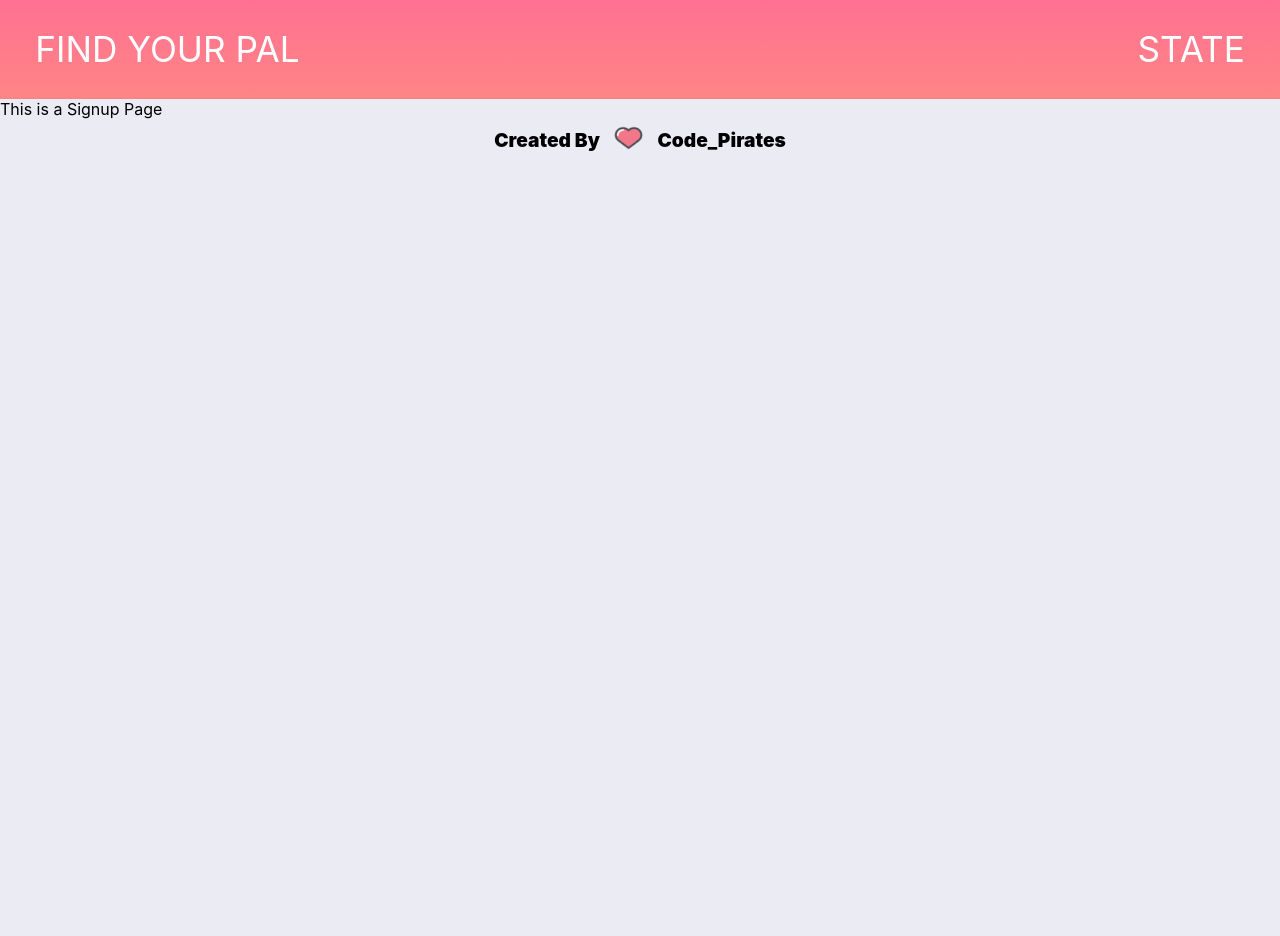
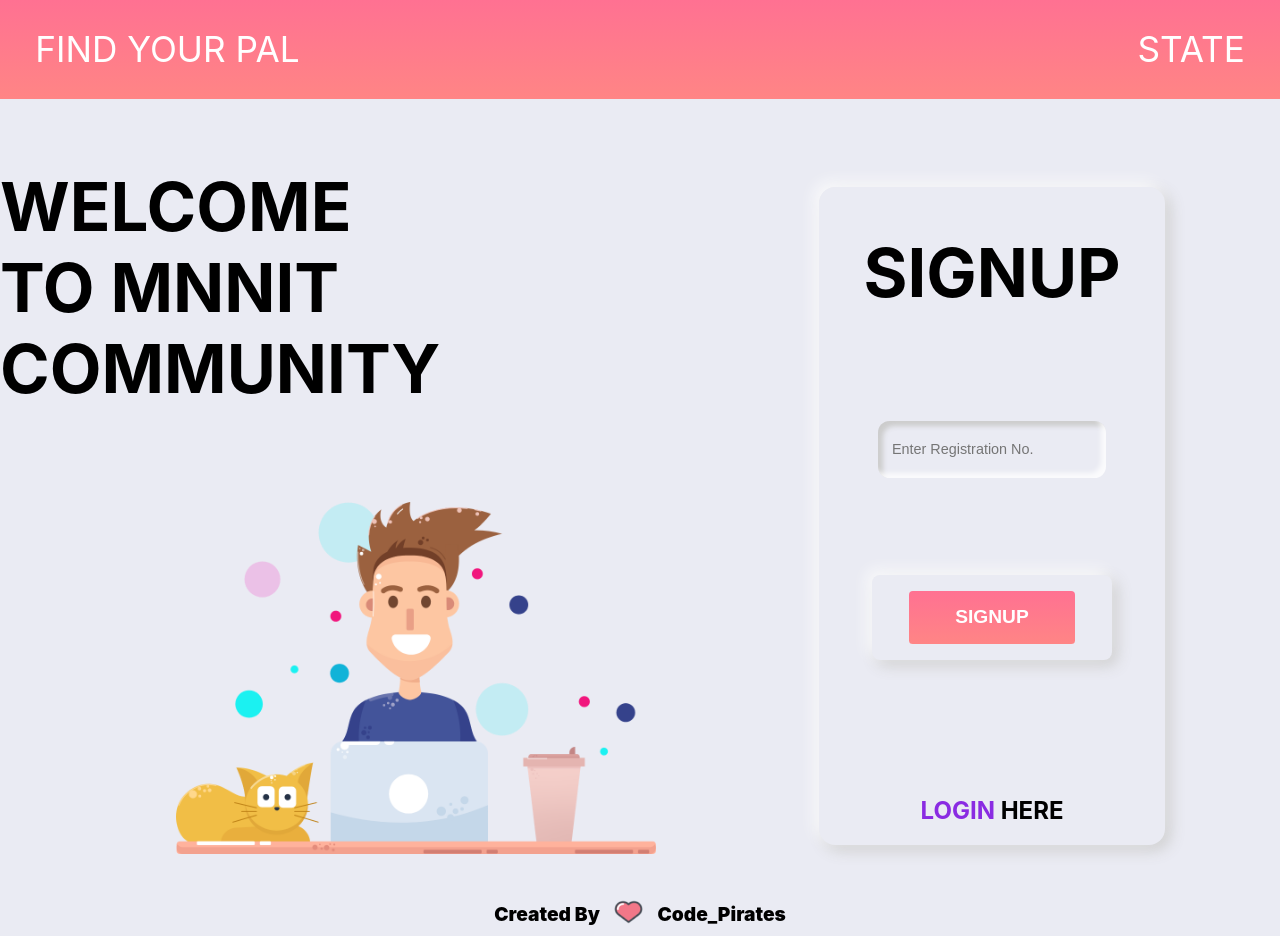
Before and after one commit to dev-lovedeep/mentor_api, a React (Create React App) app in the folder frontend/: page /signup in a window 1280 px wide. Before the commit the page ends 800 px from the top, so only its background shows below. Built offline with nearby package versions, Linux system fonts and the light colour scheme.

Commit message:
Signup Page Web View Completed

```diff
--- a/frontend/src/App.css
+++ b/frontend/src/App.css
@@ -1,18 +1,3 @@
-@media (prefers-reduced-motion: no-preference) {
-  .App-logo {
-    animation: App-logo-spin infinite 20s linear;
-  }
-}
-
-
-@keyframes App-logo-spin {
-  from {
-    transform: rotate(0deg);
-  }
-  to {
-    transform: rotate(360deg);
-  }
-}
 .app-header{
   top: 0px;
   left: 0px;
@@ -135,3 +120,13 @@
   padding: 1em;
   border-radius: 0.5em;
 }
+.signup-doodles{
+  width: 100%;
+  display: flex;
+  align-items: center;
+}
+.signup-doodles img{
+  margin: 0.5em;
+  margin-left: 11em;
+  margin-top: 5em;
+}
--- a/frontend/src/signup.js
+++ b/frontend/src/signup.js
@@ -4,8 +4,23 @@ class Signup extends Component {
 
     render(){
         return(
-            <div>
-                <p>This is a Signup Page</p>
+            <div className='login-grid-container'>
+                <div className='login-grid-item'>
+                    <h1 style={{fontSize:'4.2rem', marginBottom:'0.2em'}}>WELCOME <br /> TO MNNIT COMMUNITY</h1>
+                    <div className='signup-doodles'>
+                        <img style={{width:'30em', float:'left'}} src='/images/signup.png' />
+                    </div>
+                </div>
+                <div className='login-grid-item' style={{marginBottom: '2em'}}>
+                    <div className='login-form'>
+                        <h1>SIGNUP</h1>
+                        <form>
+                            <input type='text' placeholder='Enter Registration No.' /><br/>
+                            <div className='btn-outline' style={{marginTop:'3em', marginBottom:'2em'}}><button className='login-btn'>SIGNUP</button></div>
+                        </form>
+                        <h2 style={{marginTop:'3em'}}><a href='#'>LOGIN </a>HERE</h2>
+                    </div>
+                </div>
             </div>
         )
     }
```
Also changed, not shown: frontend/public/images/onBoard.svg (added), frontend/public/images/signup.png (added).
